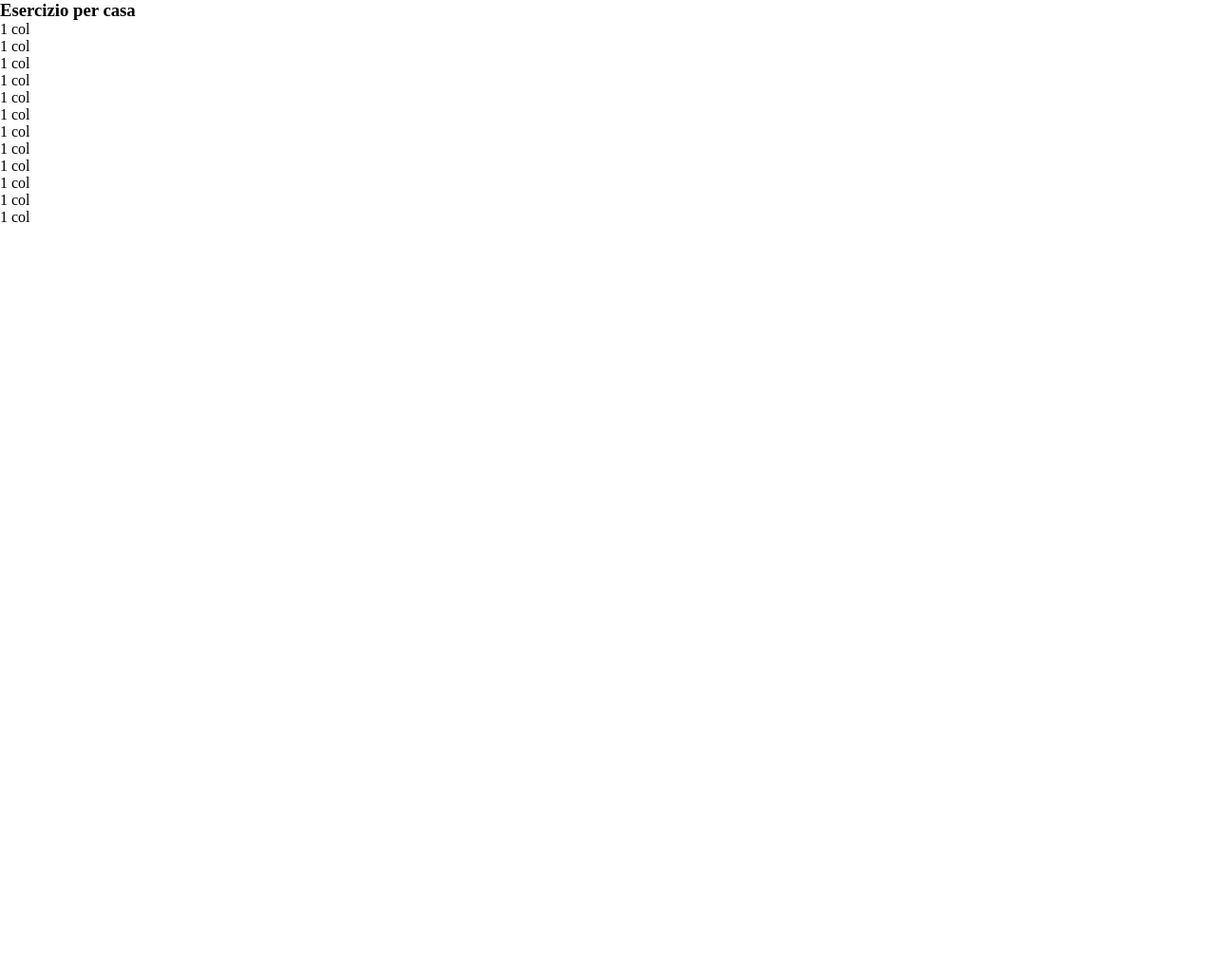
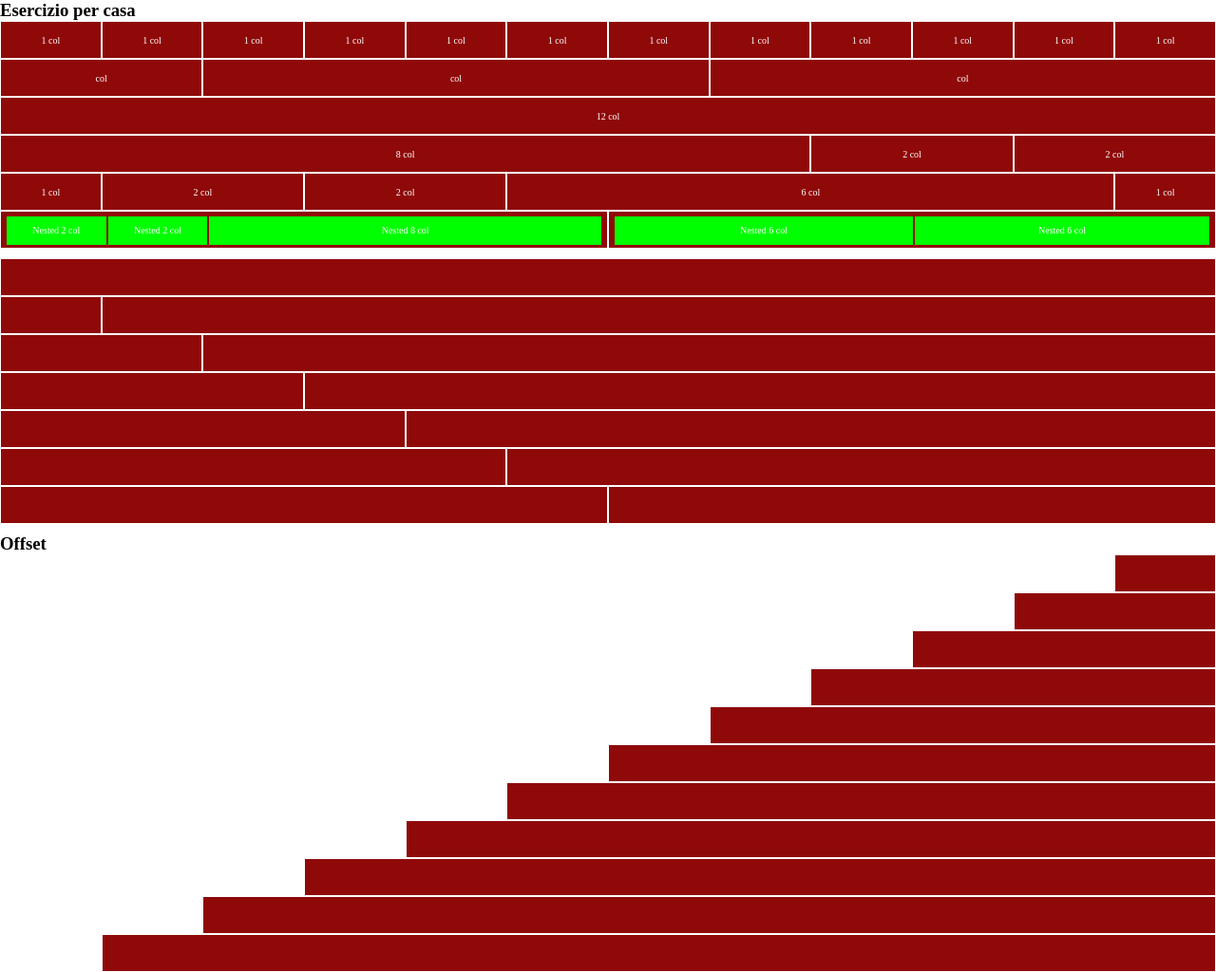
Before and after one commit to pacimarco/html-css-12bool, a plain HTML site: page index.html in a window 1280 px wide. Shown: the whole page at 95% size. Before the commit the page ends 800 px from the top, so only its background shows below. Drawn offline with Linux system fonts and the light colour scheme.

Commit message:
fine esercizio

```diff
--- a/css/12bool.css
+++ b/css/12bool.css
@@ -12,6 +12,7 @@
 .container-fluid{
     max-width: 100%;
     width: 100%;
+
 }
 
 .row{
--- a/css/style.css
+++ b/css/style.css
@@ -0,0 +1,36 @@
+.col-1, .col-2, .col-3, .col-4, .col-5, .col-6, .col-7, .col-8, .col-9, .col-10, .col-11, .col-12 {
+    border: 1px solid white;
+    background-color: rgb(143, 9, 9);
+    color: white;
+    font-size: 10px;
+    height: 40px;
+    text-align: center;
+    line-height: 40px;
+}
+
+.green{
+    background-color: rgb(0, 255, 0);
+    line-height: 30px;
+    height: 30px;
+    margin: 5px 1px 5px 1px;
+    border: 0;
+}
+
+.space{
+   margin: 0 5px;
+
+}
+
+.section-2, .section-3{
+    margin-top: 10px;
+}
+
+.col-offset-1, .col-offset-2, .col-offset-3, .col-offset-4, .col-offset-5, .col-offset-6, .col-offset-7, .col-offset-8, .col-offset-9, .col-offset-10, .col-offset-11, .col-offset-12 {
+    border: 1px solid white;
+    background-color: rgb(143, 9, 9);
+    color: white;
+    font-size: 10px;
+    height: 40px;
+    text-align: center;
+    line-height: 40px;
+}
--- a/index.html
+++ b/index.html
@@ -9,23 +9,183 @@
     <link rel="stylesheet" href="css/style.css">
 </head>
 <body>
+    <!--prima parte-->
     <h3>Esercizio per casa</h3>
     <div class="container-fluid">
         <div class="row">
-            <div class="col-12">1 col</div>
-            <div class="col-12">1 col</div>
-            <div class="col-12">1 col</div>
-            <div class="col-12">1 col</div>
-            <div class="col-12">1 col</div>
-            <div class="col-12">1 col</div>
-            <div class="col-12">1 col</div>
-            <div class="col-12">1 col</div>
-            <div class="col-12">1 col</div>
-            <div class="col-12">1 col</div>
-            <div class="col-12">1 col</div>
-            <div class="col-12">1 col</div>
+            <div class="col-1">1 col</div>
+            <div class="col-1">1 col</div>
+            <div class="col-1">1 col</div>
+            <div class="col-1">1 col</div>
+            <div class="col-1">1 col</div>
+            <div class="col-1">1 col</div>
+            <div class="col-1">1 col</div>
+            <div class="col-1">1 col</div>
+            <div class="col-1">1 col</div>
+            <div class="col-1">1 col</div>
+            <div class="col-1">1 col</div>
+            <div class="col-1">1 col</div>
+        </div>
+    </div>
+    <div class="container-fluid">
+        <div class="row">
+            <div class="col-2">col</div>
+            <div class="col-5">col</div>
+            <div class="col-5">col</div>
+        </div>
+    </div>
+    <div class="container-fluid">
+        <div class="row">
+            <div class="col-12">12 col</div>
+        </div>
+    </div>
+    <div class="container-fluid">
+        <div class="row">
+            <div class="col-8">8 col</div>
+            <div class="col-2">2 col</div>
+            <div class="col-2">2 col</div>
+        </div>
+    </div>
+    <div class="container-fluid">
+        <div class="row">
+            <div class="col-1">1 col</div>
+            <div class="col-2">2 col</div>
+            <div class="col-2">2 col</div>
+            <div class="col-6">6 col</div>
+            <div class="col-1">1 col</div>
+
+        </div>
+    </div>
+    <div class="container-fluid">
+        <div class="row">
+            <div class="col-6">
+                <div class="container">
+                    <div class="row space">
+                        <div class="col-2 green">Nested 2 col</div>
+                        <div class="col-2 green">Nested 2 col</div>
+                        <div class="col green">Nested 8 col</div>
+                    </div>
+                </div>
+
+            </div>
+            <div class="col-6">
+                <div class="container">
+                    <div class="row space">
+                        <div class="col-6 green">Nested 6 col</div>
+                        <div class="col green">Nested 6 col</div>
+
+                    </div>
+                </div>
+            </div>
         </div>
     </div>
 
+    <!--seconda parte-->
+
+    <section class="section-2">
+        <div class="container-fluid">
+            <div class="row">
+                <div class="col-12"></div>
+            </div>
+        </div>
+
+        <div class="container-fluid">
+            <div class="row">
+                <div class="col-1"></div>
+                <div class="col-11"></div>
+            </div>
+        </div>
+        <div class="container-fluid">
+            <div class="row">
+                <div class="col-2"></div>
+                <div class="col-10"></div>
+            </div>
+        </div>
+        <div class="container-fluid">
+            <div class="row">
+                <div class="col-3"></div>
+                <div class="col-9"></div>
+            </div>
+        </div>
+        <div class="container-fluid">
+            <div class="row">
+                <div class="col-4"></div>
+                <div class="col-8"></div>
+            </div>
+        </div>
+        <div class="container-fluid">
+            <div class="row">
+                <div class="col-5"></div>
+                <div class="col-7"></div>
+            </div>
+        </div>
+        <div class="container-fluid">
+            <div class="row">
+                <div class="col-6"></div>
+                <div class="col-6"></div>
+            </div>
+        </div>
+    </section>
+
+    <!--section 3-->
+
+    <section class="section-3">
+        <h3>Offset</h3>
+        <div class="container-fluid">
+            <div class="rox">
+                <div class="col-offset-11"></div>
+            </div>
+        </div>
+        <div class="container-fluid">
+            <div class="rox">
+                <div class="col-offset-10"></div>
+            </div>
+        </div>
+        <div class="container-fluid">
+            <div class="rox">
+                <div class="col-offset-9"></div>
+            </div>
+        </div>
+        <div class="container-fluid">
+            <div class="rox">
+                <div class="col-offset-8"></div>
+            </div>
+        </div>
+        <div class="container-fluid">
+            <div class="rox">
+                <div class="col-offset-7"></div>
+            </div>
+        </div>
+        <div class="container-fluid">
+            <div class="rox">
+                <div class="col-offset-6"></div>
+            </div>
+        </div>
+        <div class="container-fluid">
+            <div class="rox">
+                <div class="col-offset-5"></div>
+            </div>
+        </div>
+        <div class="container-fluid">
+            <div class="rox">
+                <div class="col-offset-4"></div>
+            </div>
+        </div>
+        <div class="container-fluid">
+            <div class="rox">
+                <div class="col-offset-3"></div>
+            </div>
+        </div>
+        <div class="container-fluid">
+            <div class="rox">
+                <div class="col-offset-2"></div>
+            </div>
+        </div>
+        <div class="container-fluid">
+            <div class="rox">
+                <div class="col-offset-1"></div>
+            </div>
+        </div>
+    </section>
 </body>
 </html>
```
